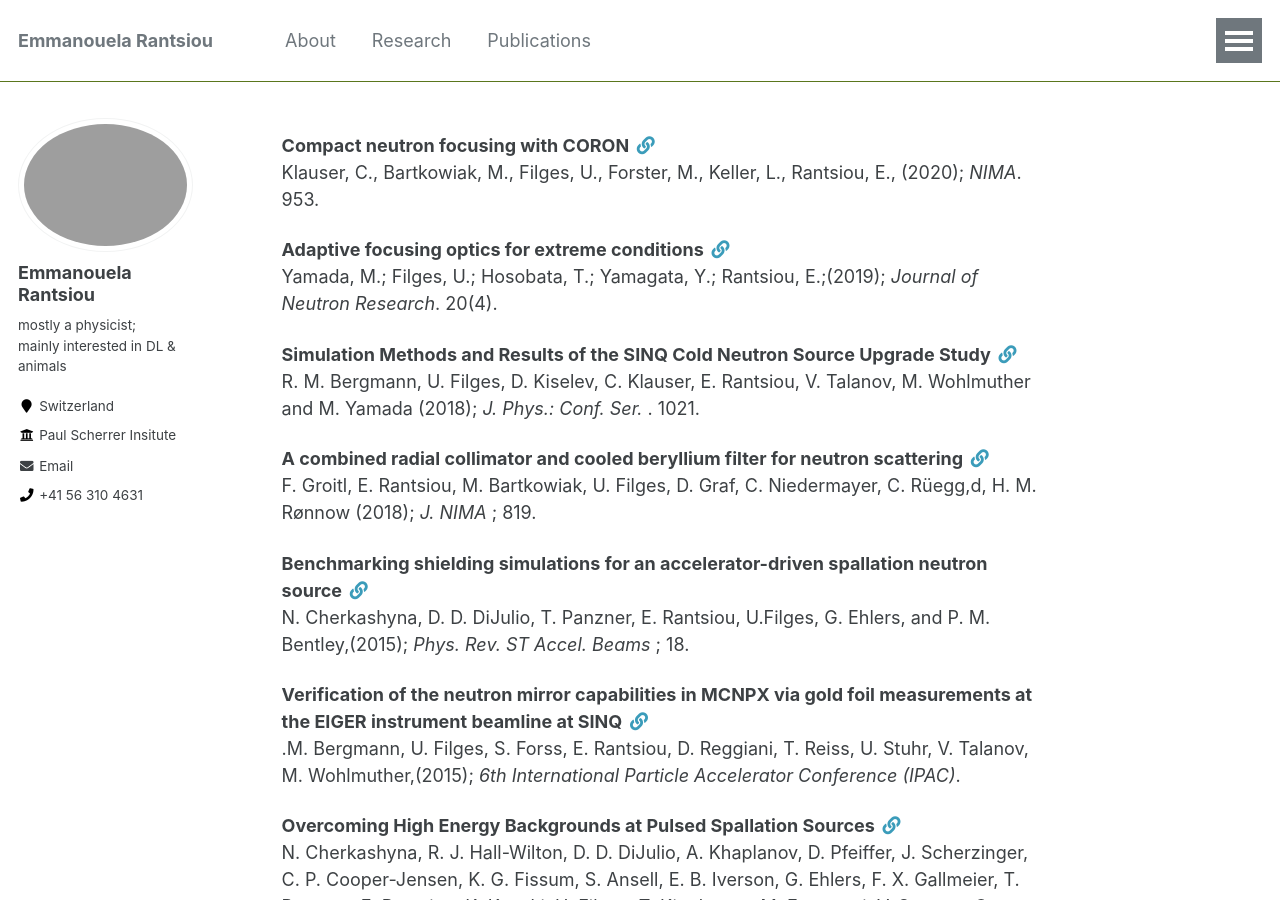
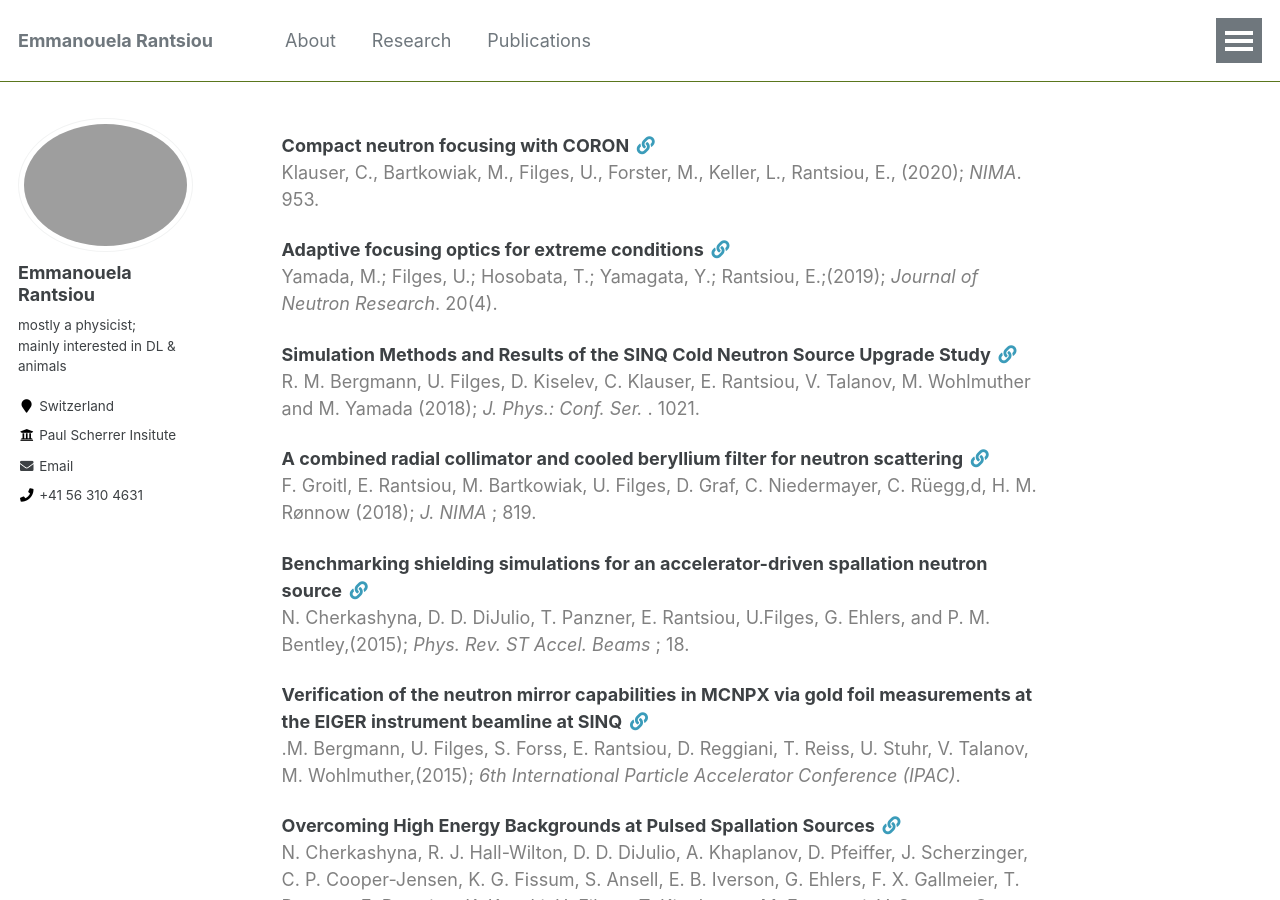
Before and after one commit to emmarant/emmarant.github.io, a Jekyll site: the page built from _pages/publications.md, in a window 1280 px wide and 900 px high. Built offline with Jekyll 4.4.1, drawn with Linux system fonts in a browser that asks for light colours.

Commit message:
Update publications.md

```diff
--- a/_pages/publications.md
+++ b/_pages/publications.md
@@ -11,7 +11,7 @@ author_profile: true
 {% for post in site.publications reversed %}
 **{{post.title}}** <a href="{{post.paperurl}}"><i class="fas fa-fw fa-link" aria-hidden="true"></i></a>
 <br>
-{{post.citation}}
+<span style="color:gray"> {{post.citation}}</span>
 <br>
 
 
```
